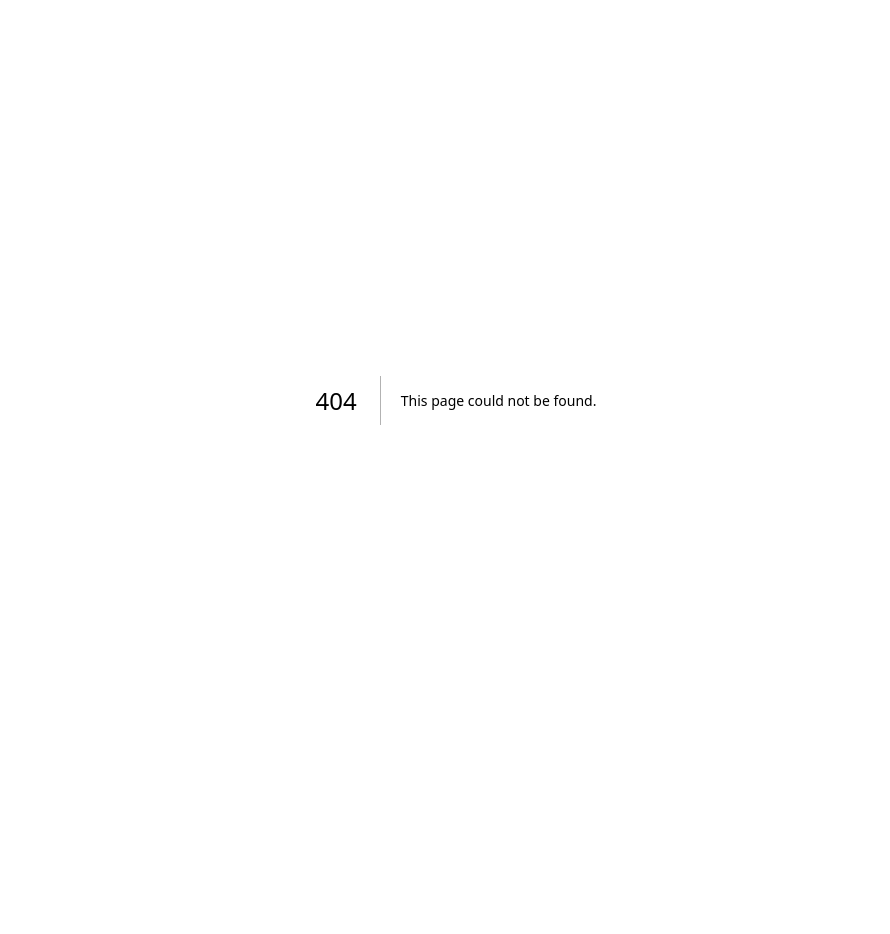
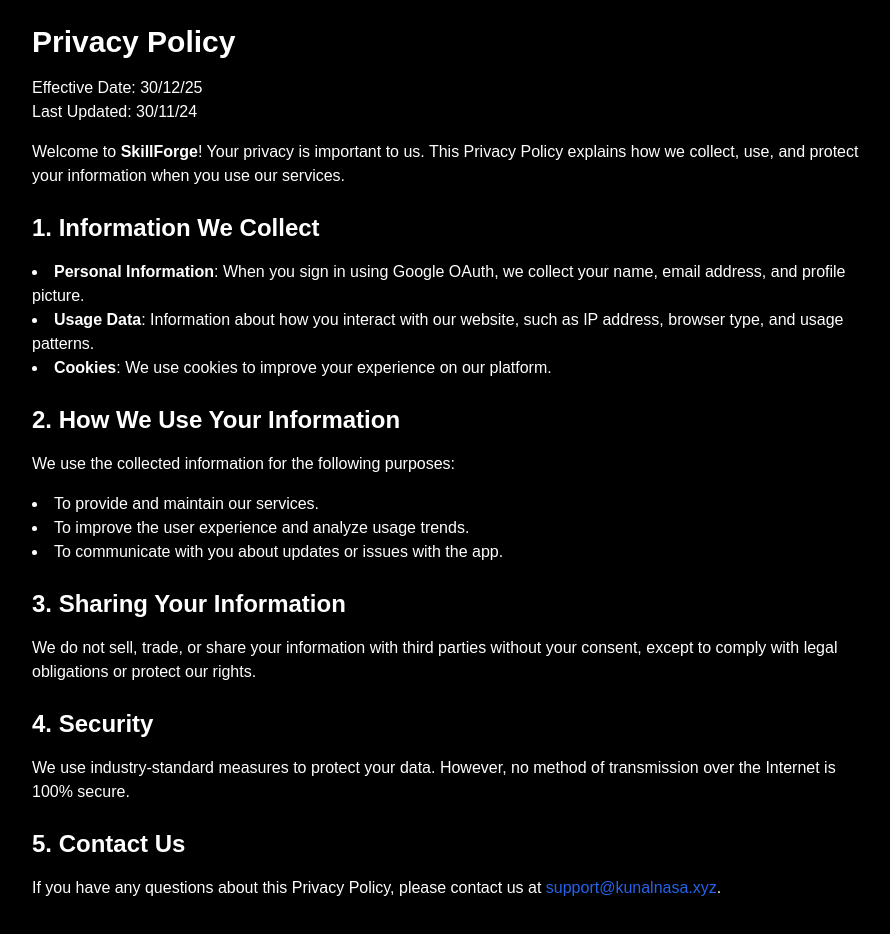
Before and after one commit to KunalNasa/skillforge, a Next.js app: page /privacy-policy in a window 1280 px wide. Before the commit this address had no page. Shown: the top 934 px of the page, without its empty margins (184-1074 px from the left). Before the commit the page ends 800 px from the top, so only its background shows below. Built offline with nearby package versions, Linux system fonts and the light colour scheme.

Commit message:
added privacy policy and terms of service

```diff
--- /dev/null
+++ b/src/app/privacy-policy/page.tsx
@@ -0,0 +1,67 @@
+export const metadata = {
+    title: "Privacy Policy - SkillForge",
+    description: "Read the privacy policy for SkillForge.",
+  };
+
+  export default function PrivacyPolicyPage() {
+    return (
+      <div className="max-w-4xl mx-auto p-6">
+        <h1 className="text-3xl font-bold mb-4">Privacy Policy</h1>
+        <p className="mb-4">
+          Effective Date: 30/12/25
+          <br />
+          Last Updated: 30/11/24
+        </p>
+        <p className="mb-4">
+          Welcome to <strong>SkillForge</strong>! Your privacy is important to us. This Privacy Policy explains how we
+          collect, use, and protect your information when you use our services.
+        </p>
+
+        <h2 className="text-2xl font-semibold mt-6 mb-4">1. Information We Collect</h2>
+        <ul className="list-disc list-inside mb-4">
+          <li>
+            <strong>Personal Information</strong>: When you sign in using Google OAuth, we collect your name, email
+            address, and profile picture.
+          </li>
+          <li>
+            <strong>Usage Data</strong>: Information about how you interact with our website, such as IP address, browser
+            type, and usage patterns.
+          </li>
+          <li>
+            <strong>Cookies</strong>: We use cookies to improve your experience on our platform.
+          </li>
+        </ul>
+
+        <h2 className="text-2xl font-semibold mt-6 mb-4">2. How We Use Your Information</h2>
+        <p className="mb-4">
+          We use the collected information for the following purposes:
+        </p>
+        <ul className="list-disc list-inside mb-4">
+          <li>To provide and maintain our services.</li>
+          <li>To improve the user experience and analyze usage trends.</li>
+          <li>To communicate with you about updates or issues with the app.</li>
+        </ul>
+
+        <h2 className="text-2xl font-semibold mt-6 mb-4">3. Sharing Your Information</h2>
+        <p className="mb-4">
+          We do not sell, trade, or share your information with third parties without your consent, except to comply with
+          legal obligations or protect our rights.
+        </p>
+
+        <h2 className="text-2xl font-semibold mt-6 mb-4">4. Security</h2>
+        <p className="mb-4">
+          We use industry-standard measures to protect your data. However, no method of transmission over the Internet is
+          100% secure.
+        </p>
+
+        <h2 className="text-2xl font-semibold mt-6 mb-4">5. Contact Us</h2>
+        <p className="mb-4">
+          If you have any questions about this Privacy Policy, please contact us at{" "}
+          <a href="mailto:kunalnasa.dev@gmail.com" className="text-blue-600">
+            support@kunalnasa.xyz
+          </a>
+          .
+        </p>
+      </div>
+    );
+  }
--- /dev/null
+++ b/src/app/terms-of-service/page.tsx
@@ -0,0 +1,58 @@
+export const metadata = {
+    title: "Terms of Service - SkillForge",
+    description: "Read the terms of service for SkillForge.",
+  };
+
+  export default function TermsOfServicePage() {
+    return (
+      <div className="max-w-4xl mx-auto p-6">
+        <h1 className="text-3xl font-bold mb-4">Terms of Service</h1>
+        <p className="mb-4">
+          Effective Date : 30/12/25
+          <br />
+          Last Updated : 30/11/24
+        </p>
+        <p className="mb-4">
+          Welcome to <strong>SkillForge</strong>. By accessing or using our website, you agree to be bound by the
+          following terms and conditions.
+        </p>
+
+        <h2 className="text-2xl font-semibold mt-6 mb-4">1. Use of Services</h2>
+        <p className="mb-4">
+          You agree to use our services only for lawful purposes and in accordance with these Terms. You must not:
+        </p>
+        <ul className="list-disc list-inside mb-4">
+          <li>Engage in any behavior that violates applicable laws or regulations.</li>
+          <li>Attempt to gain unauthorized access to our systems.</li>
+          <li>Distribute harmful or malicious content through our services.</li>
+        </ul>
+
+        <h2 className="text-2xl font-semibold mt-6 mb-4">2. Intellectual Property</h2>
+        <p className="mb-4">
+          All content on this website, including text, graphics, and logos, is the property of SkillForge and is
+          protected by copyright laws. You may not reproduce or distribute this content without permission.
+        </p>
+
+        <h2 className="text-2xl font-semibold mt-6 mb-4">3. Termination</h2>
+        <p className="mb-4">
+          We reserve the right to terminate or suspend your access to our services if you violate these Terms or engage in
+          behavior harmful to our platform or other users.
+        </p>
+
+        <h2 className="text-2xl font-semibold mt-6 mb-4">4. Limitation of Liability</h2>
+        <p className="mb-4">
+          SkillForge is not liable for any direct, indirect, incidental, or consequential damages resulting from your use
+          of our services.
+        </p>
+
+        <h2 className="text-2xl font-semibold mt-6 mb-4">5. Contact Us</h2>
+        <p className="mb-4">
+          If you have any questions about these Terms of Service, please contact us at{" "}
+          <a href="mailto:support@kunalnasa.xyz" className="text-blue-600">
+            support@kunalnasa.xyz
+          </a>
+          .
+        </p>
+      </div>
+    );
+  }
```
